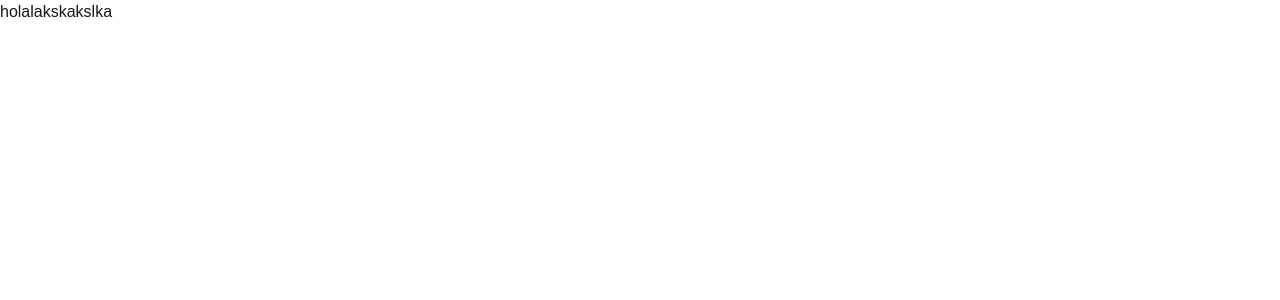
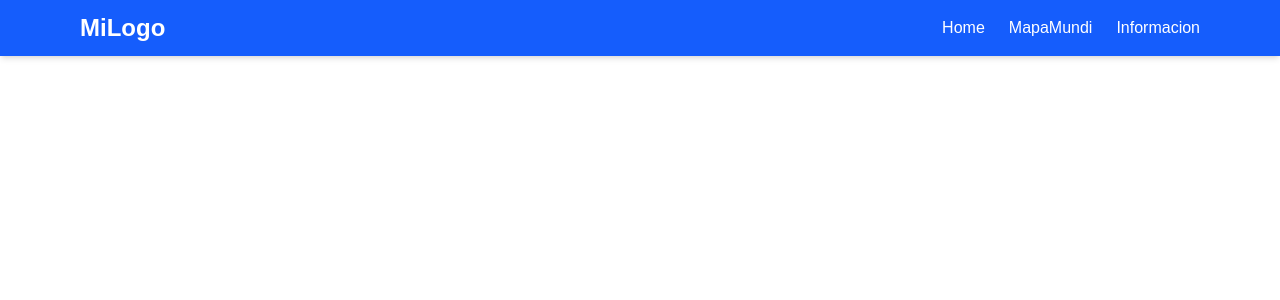
Before and after one commit to Aurora-Moorealis/florcast-front, a Next.js app: page / in a window 1280 px wide. Shown: the top 300 px of the page. Built offline with nearby package versions, Linux system fonts and the light colour scheme.

Commit message:
Add Header component with navigation menu and logo

```diff
--- /dev/null
+++ b/src/app/(home)/Components/hero.tsx
@@ -0,0 +1,35 @@
+import React from "react";
+
+function Header() {
+  return (
+    <header className="bg-blue-600 text-white shadow-md">
+      <div className="max-w-6xl mx-auto px-4 py-3 flex items-center justify-between">
+        {/* Logo */}
+        <h1 className="text-2xl font-bold">MiLogo</h1>
+
+        {/* Menú de navegación */}
+        <nav>
+          <ul className="flex space-x-6">
+            <li>
+              <a href="#" className="hover:text-gray-200">
+                Home
+              </a>
+            </li>
+            <li>
+              <a href="#" className="hover:text-gray-200">
+                MapaMundi
+              </a>
+            </li>
+            <li>
+              <a href="#" className="hover:text-gray-200">
+                Informacion
+              </a>
+            </li>
+          </ul>
+        </nav>
+      </div>
+    </header>
+  );
+}
+
+export default Header;
--- a/src/app/(home)/page.tsx
+++ b/src/app/(home)/page.tsx
@@ -1,7 +1,10 @@
 import Image from "next/image";
+import Header from "./Components/hero";
 
 export default function Home() {
   return (
-    <><h1>holalakskakslka</h1></>
+    <>
+      <Header />
+    </>
   );
 }
```
Also changed, not shown: 1 other file (tests, documents, lock files or other folders).
